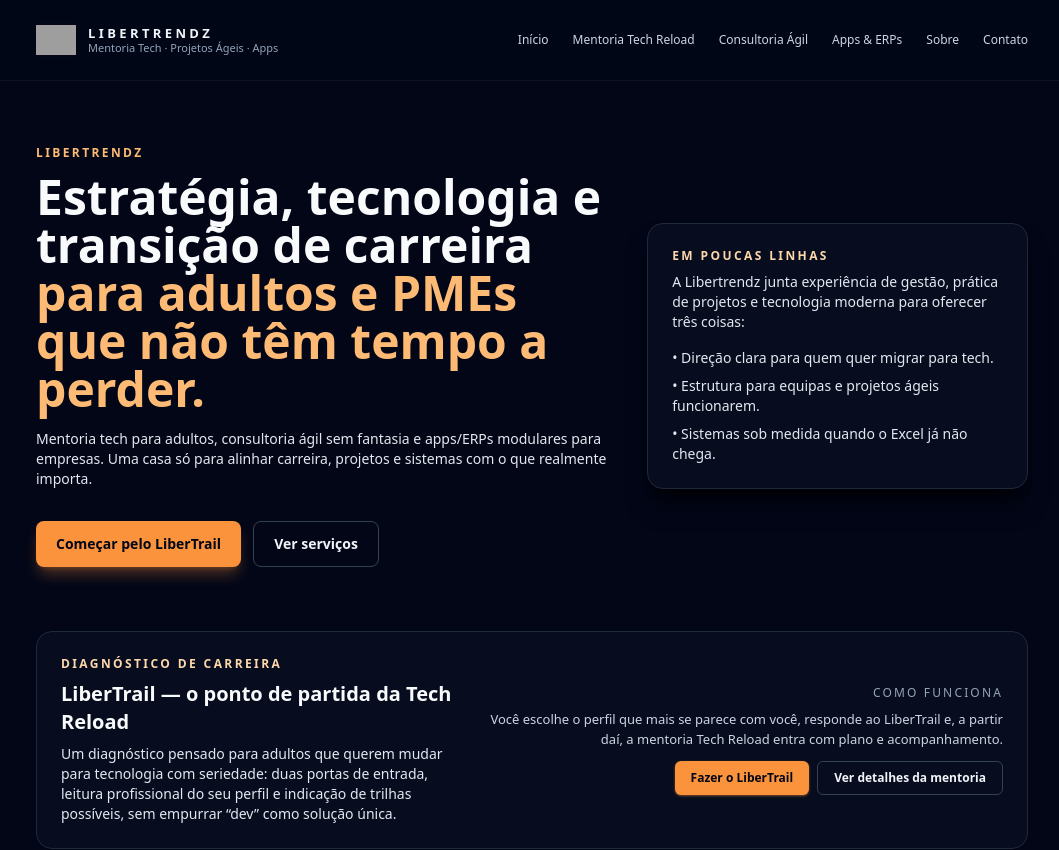
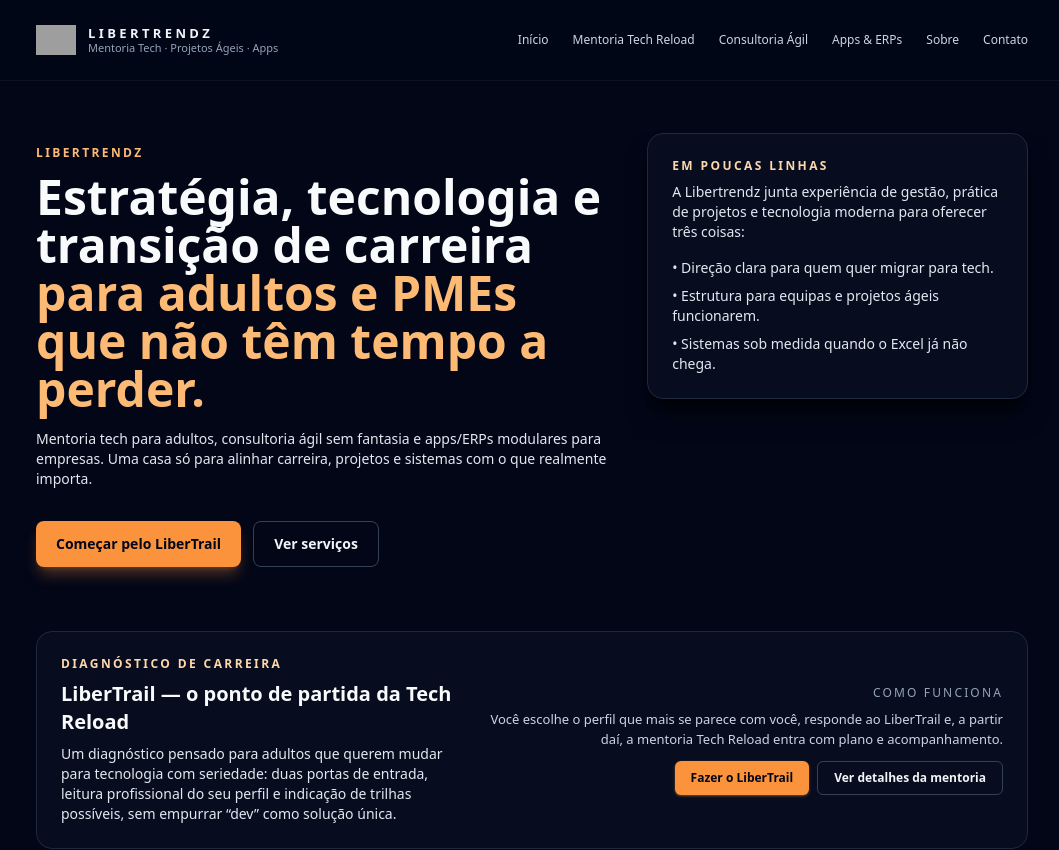
Before and after one commit to libertrendz/libertrendz-site, a Next.js app: page / in a window 1280 px wide. Shown: the top 850 px of the page, without its empty margins (108-1167 px from the left). Built offline with nearby package versions, Linux system fonts and the light colour scheme; grey boxes are pictures that could not be loaded.

Commit message:
Update page.tsx

```diff
--- a/app/page.tsx
+++ b/app/page.tsx
@@ -5,7 +5,7 @@ export default function HomePage() {
     <main className="min-h-[calc(100vh-5rem)] bg-slate-950 text-slate-50">
       <section className="container-page py-16 space-y-16">
         {/* HERO */}
-        <div className="grid gap-10 lg:grid-cols-[3fr,2fr] lg:items-center">
+        <div className="grid gap-10 lg:grid-cols-[3fr,2fr] lg:items-start">
           <div>
             <p className="text-xs font-semibold uppercase tracking-[0.2em] text-accent-400">
               Libertrendz
@@ -38,8 +38,8 @@ export default function HomePage() {
             </div>
           </div>
 
-          {/* Bloco de credibilidade */}
-          <div className="rounded-2xl border border-slate-800 bg-slate-900/40 p-6 shadow-xl shadow-black/60">
+          {/* Bloco “Em poucas linhas” (ajustado para subir) */}
+          <div className="rounded-2xl border border-slate-800 bg-slate-900/40 p-6 shadow-xl shadow-black/60 lg:mt-[-12px]">
             <p className="mb-2 text-xs font-semibold uppercase tracking-[0.2em] text-accent-300">
               Em poucas linhas
             </p>
@@ -152,8 +152,8 @@ export default function HomePage() {
                 </h3>
                 <p className="mt-2 text-slate-200">
                   Estruturação de fluxo, rituais e métricas para equipas e
-                  projetos. Menos teatro, mais previsibilidade e entrega
-                  real para PMEs.
+                  projetos. Menos teatro, mais previsibilidade e entrega real
+                  para PMEs.
                 </p>
               </div>
               <span className="mt-4 text-xs text-accent-300">
@@ -233,7 +233,7 @@ export default function HomePage() {
             simplesmente usar a página de contato para contar o teu contexto. A
             partir daí, a conversa fica séria.
           </p>
-          <div className="mt-4 flex flex-wrap justify-center gap-3">
+          <div className="`, gap-3 flex flex-wrap justify-center mt-4">
             <a
               href="/mentoria#libertrail-perfis"
               className="inline-flex items-center justify-center rounded-lg bg-accent-500 px-5 py-3 text-sm font-semibold text-slate-950 shadow-lg shadow-accent-500/30 transition hover:bg-accent-400"
```
